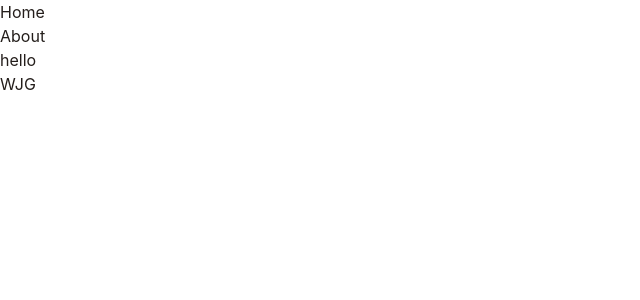
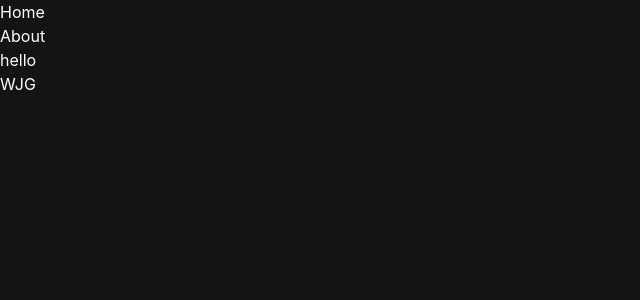
Before and after one commit to dnwnsrb11/WJG-my-portfolio, a Next.js app: page / in a window 1280 px wide. Shown: the top 300 px of the page, without its empty margins (0-640 px from the left). Built offline with nearby package versions, Linux system fonts and the light colour scheme.

Commit message:
design:배경색, 폰트색상 변경

```diff
--- a/styles/globals.css
+++ b/styles/globals.css
@@ -8,6 +8,7 @@
   html {
     font-family: "Pretendard", -apple-system, BlinkMacSystemFont, system-ui, Roboto, "Helvetica Neue", "Segoe UI", "Apple SD Gothic Neo", "Noto Sans KR", "Malgun Gothic", "Apple Color Emoji",
       "Segoe UI Emoji", "Segoe UI Symbol", sans-serif;
-    color: #241e1b;
+    color: #FFFFFF;
+    background-color: #141414;
   }
 }
```
